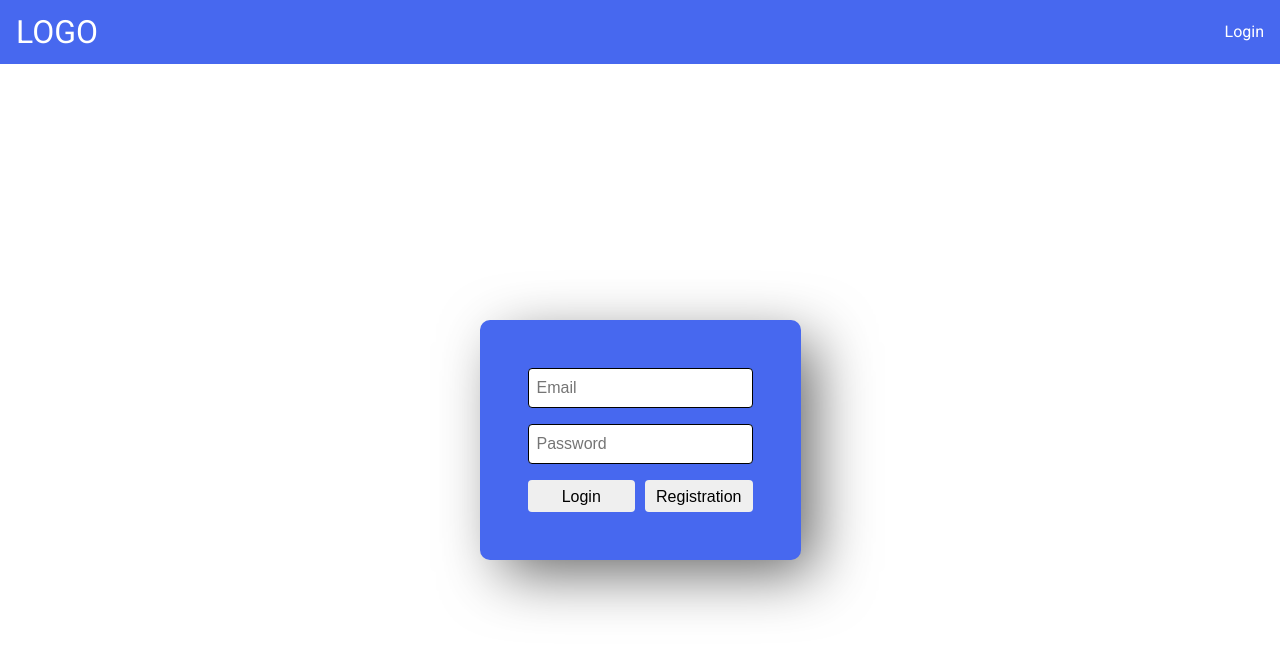
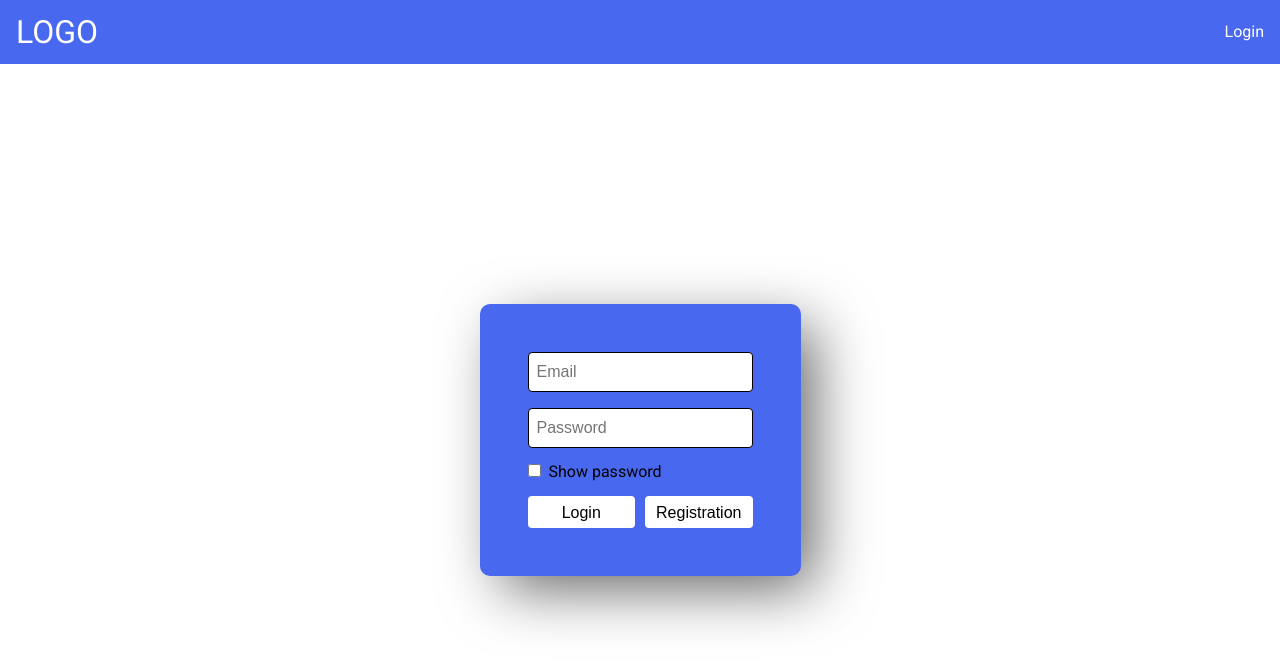
Before and after one commit to horoshopodumaj/registration, a React (Create React App) app in the folder client/: page / in a window 1280 px wide. Shown: the top 666 px of the page. Built offline with nearby package versions, Linux system fonts and the light colour scheme; no server answers.

Commit message:
show password

```diff
--- a/client/src/components/Login/Login.js
+++ b/client/src/components/Login/Login.js
@@ -6,6 +6,7 @@ import { observer } from "mobx-react-lite";
 const Login = () => {
     const [email, setEmail] = useState("");
     const [password, setPassword] = useState("");
+    const [type, setType] = useState(true);
     const { store } = useContext(Context);
     return (
         <div className={style.container}>
@@ -20,10 +21,19 @@ const Login = () => {
                 <input
                     onChange={(event) => setPassword(event.target.value)}
                     value={password}
-                    type="password"
+                    type={type ? "password" : "text"}
                     placeholder="Password"
                     className={style.input}
                 />
+                <div className={style.checkboxContainer}>
+                    <input
+                        type="checkbox"
+                        id="pass"
+                        className={style.checkbox}
+                        onClick={() => setType(!type)}
+                    />
+                    <label for="pass">Show password</label>
+                </div>
                 <div className={style.buttons}>
                     <button className={style.button} onClick={() => store.login(email, password)}>
                         Login
--- a/client/src/components/Login/Login.module.scss
+++ b/client/src/components/Login/Login.module.scss
@@ -36,6 +36,7 @@
     border-radius: 4px;
     padding: 0.5rem;
     flex: 1;
+    background-color: var(--logo-color);
 }
 
 .buttons {
@@ -43,3 +44,11 @@
     justify-content: space-between;
     gap: 10px;
 }
+
+.checkbox {
+    margin-right: 0.5rem;
+}
+
+.checkboxContainer {
+    padding-bottom: 1rem;
+}
```
